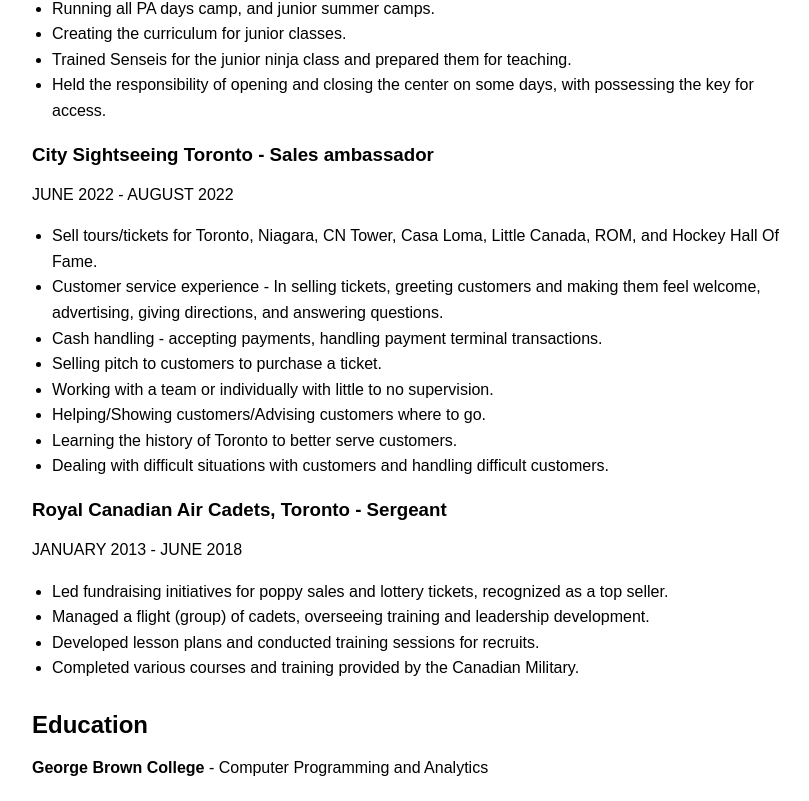
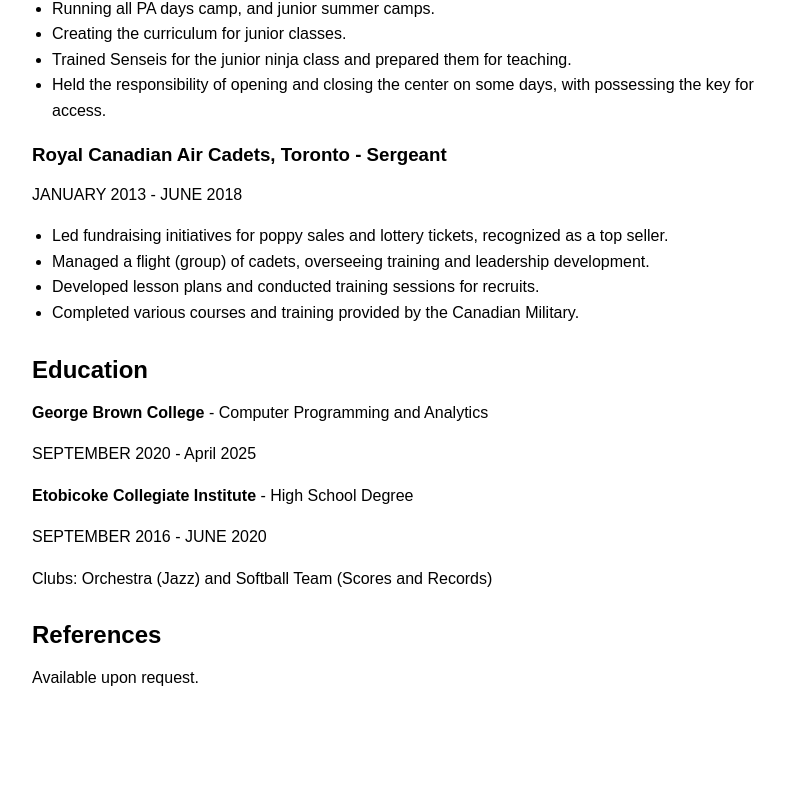
Before and after one commit to margaretTere/Portfolio, a React (Create React App) app: page /resume in a window 1280 px wide. Shown: the part 1774-2575 px from the top of the page, without its empty margins (228-1037 px from the left). After the commit the page ends 2535 px from the top, so only its background shows below. Built offline with nearby package versions, Linux system fonts and the light colour scheme.

Commit message:
Updated Resume

```diff
--- a/src/pages/ResumePage.js
+++ b/src/pages/ResumePage.js
@@ -13,7 +13,7 @@
     <Section>
       <h2>Professional Summary</h2>
       <p>
-          Currently pursuing a Computer Programming and Analysis diploma at George Brown College, specializing in software development, web development, and database management.
+          Graduate of the Computer Programming and Analysis diploma program at George Brown College, with a focus on software development, web development, and database management.
           The program provides comprehensive training in designing, coding, and deploying applications across various platforms.
           With hands-on experience in advanced programming concepts, I thrive in collaborative environments and learn new technologies. I am a hardworking person, and love to challenge myself with projects, and learn new things.
 
@@ -82,23 +82,6 @@
         </ul>
       </Experience>
 
-      <Experience>
-        <h3>City Sightseeing Toronto - Sales ambassador</h3>
-        <p>JUNE 2022 - AUGUST 2022</p>
-        <ul>
-          <li>Sell tours/tickets for Toronto, Niagara, CN Tower, Casa Loma, Little Canada, ROM, and Hockey Hall Of Fame.</li>
-          <li>Customer service experience - In selling tickets, greeting customers and making them feel welcome, advertising, giving directions, and answering questions.</li>
-          <li>Cash handling - accepting payments, handling payment terminal transactions.</li>
-          <li>Selling pitch to customers to purchase a ticket.</li>
-          <li>Working with a team or individually with little to no supervision.</li>
-          <li>Helping/Showing customers/Advising customers where to go.</li>
-          <li>Learning the history of Toronto to better serve customers.</li>
-          <li>Dealing with difficult situations with customers and handling difficult customers.</li>
-        </ul>
-      </Experience>
-
-
-
 <Experience>
   <h3>Royal Canadian Air Cadets, Toronto - Sergeant</h3>
   <p>JANUARY 2013 - JUNE 2018</p>
@@ -117,7 +100,7 @@
       <h2>Education</h2>
       <Education>
         <p><b>George Brown College</b> - Computer Programming and Analytics</p>
-        <p>SEPTEMBER 2020 - PRESENT</p>
+        <p>SEPTEMBER 2020 - April 2025</p>
         <p><b>Etobicoke Collegiate Institute</b> - High School Degree</p>
         <p>SEPTEMBER 2016 - JUNE 2020</p>
         <p>Clubs: Orchestra (Jazz) and Softball Team (Scores and Records)</p>
```
